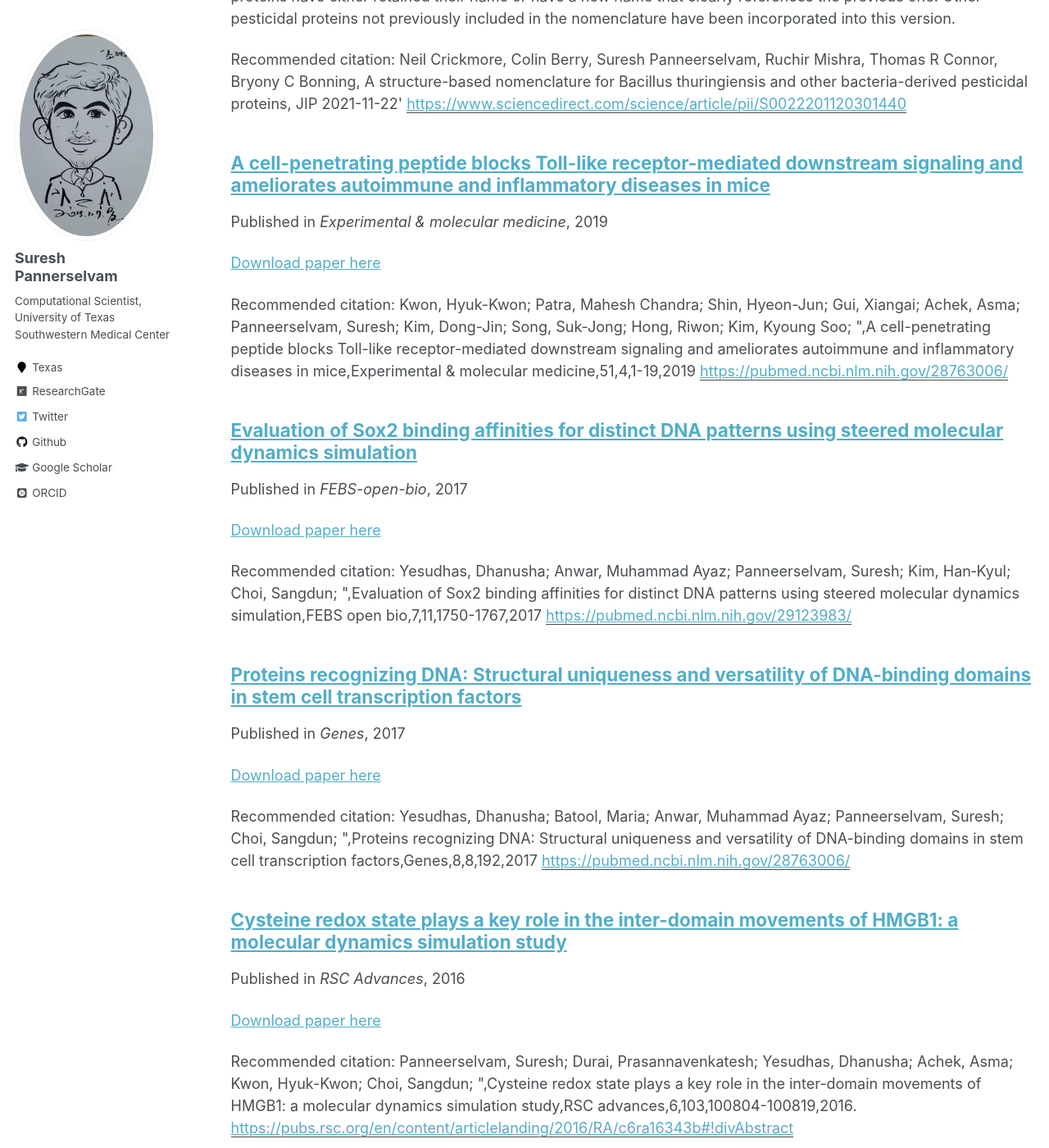
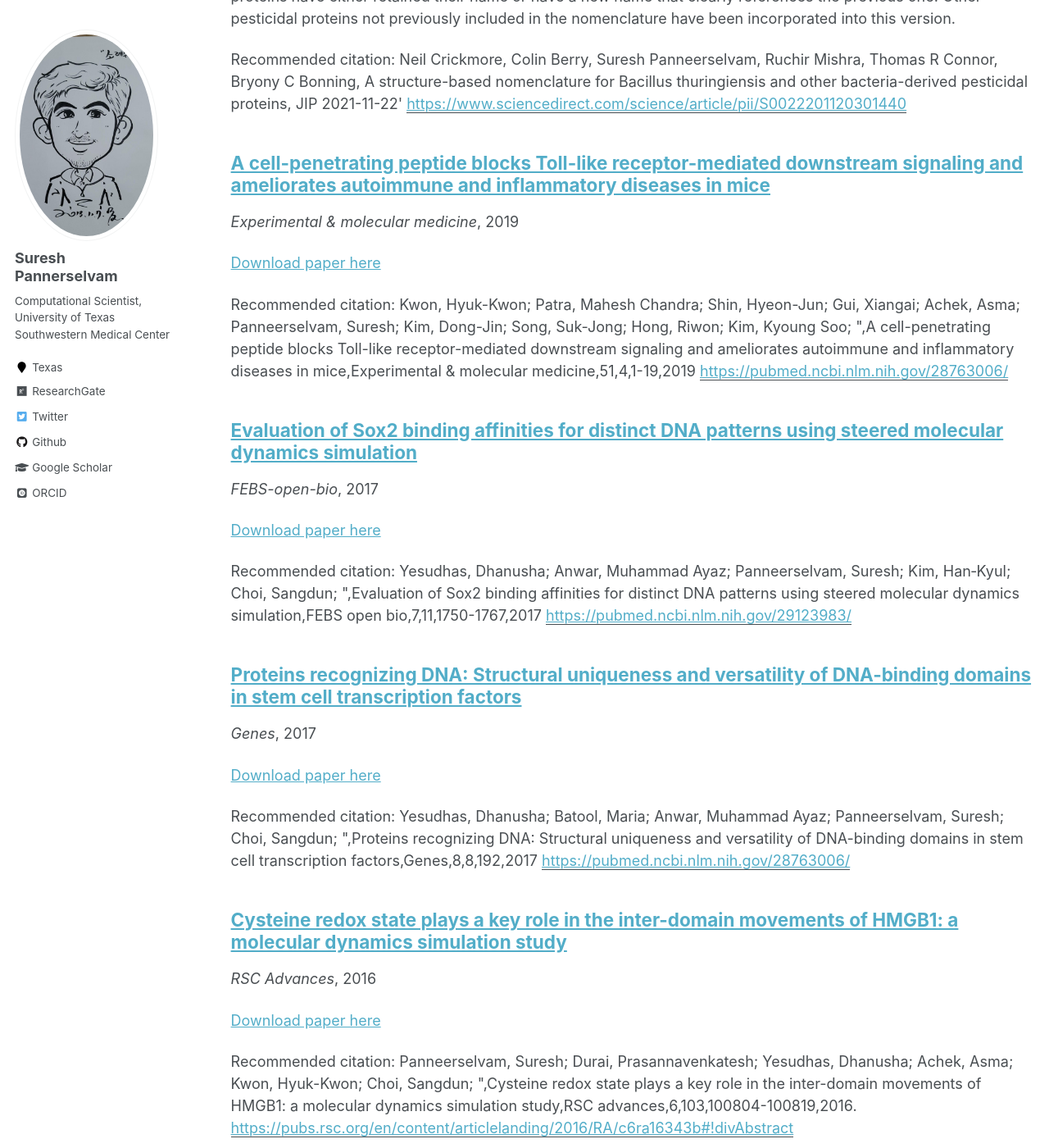
Before and after one commit to Amrithasuresh/amrithasuresh.github.io, a Jekyll site: the page built from _pages/publications.md, in a window 1280 px wide and 1400 px high, scrolled down 647 px. Shown: the whole window at 82% size. Built offline with Jekyll 4.4.1, drawn with Linux system fonts in a browser that asks for light colours; some web fonts are replaced; some of the changed text lies outside the part shown.

Commit message:
Update archive-single.html

```diff
--- a/_includes/archive-single.html
+++ b/_includes/archive-single.html
@@ -41,9 +41,9 @@
         {% if post.collection == 'teaching' %}
           <p> {{ post.type }}, <i>{{ post.venue }}</i>, {{ post.date | default:  | date: "%Y" }} </p>
         {% elsif post.collection == 'publications' %}
-          <p>Published in <i>{{ post.venue }}</i>, {{ post.date | default:  | date: "%Y" }} </p>
+          <p> <i>{{ post.venue }}</i>, {{ post.date | default:  | date: "%Y" }} </p>
         {% elsif post.date %}
-         <p class="page__date"><strong><i class="fa fa-fw fa-calendar" aria-hidden="true"></i> {{ site.data.ui-text[site.locale].date_label | default: "Published:" }}</strong> <time datetime="{{ post.date | default: "1900-01-01" | date_to_xmlschema }}">{{ post.date | default: "1900-01-01" | date: "%B %d, %Y" }}</time></p>
+         <p class="page__date"><strong><i class="fa fa-fw fa-calendar" aria-hidden="true"></i> {{ site.data.ui-text[site.locale].date_label | default: "" }}</strong> <time datetime="{{ post.date | default: "1900-01-01" | date_to_xmlschema }}">{{ post.date | default: "1900-01-01" | date: "%B %d, %Y" }}</time></p>
         {% endif %}
 
     {% if post.excerpt and site.read_more != 'enabled' %}
```
